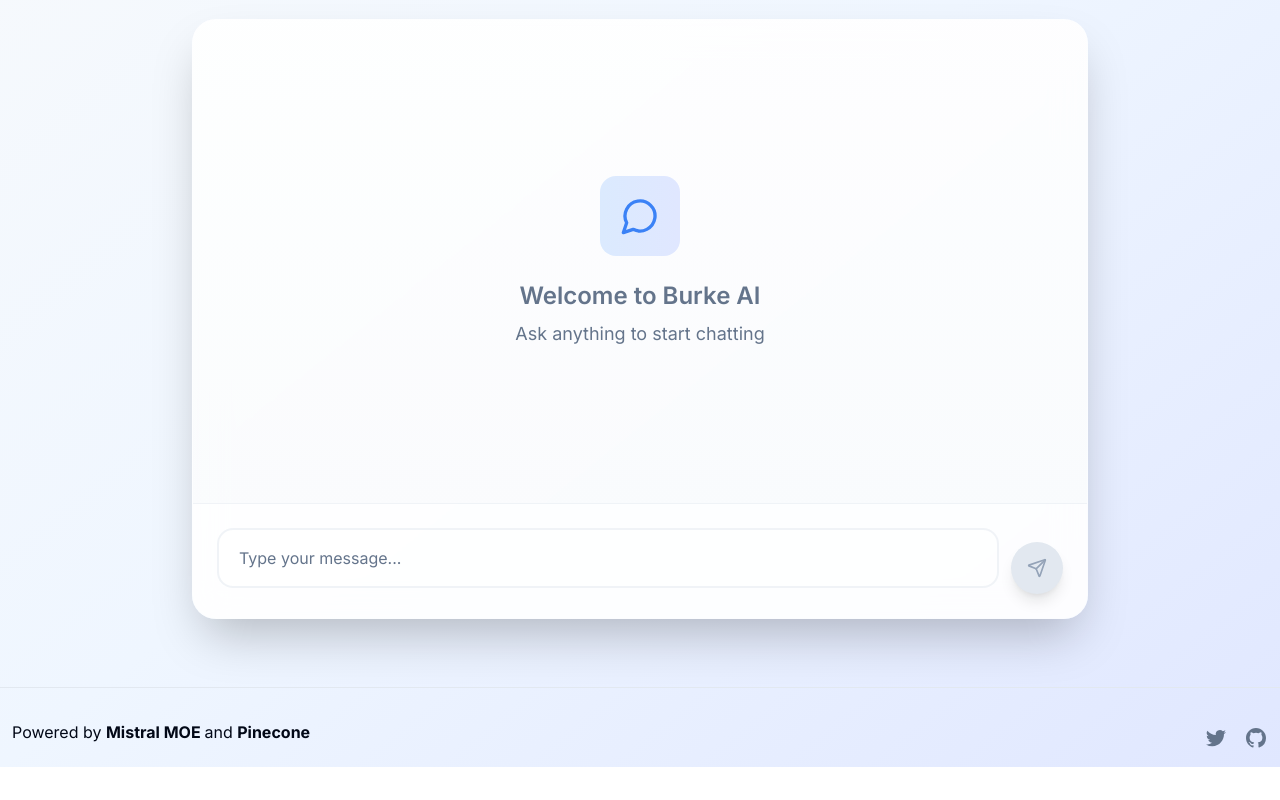
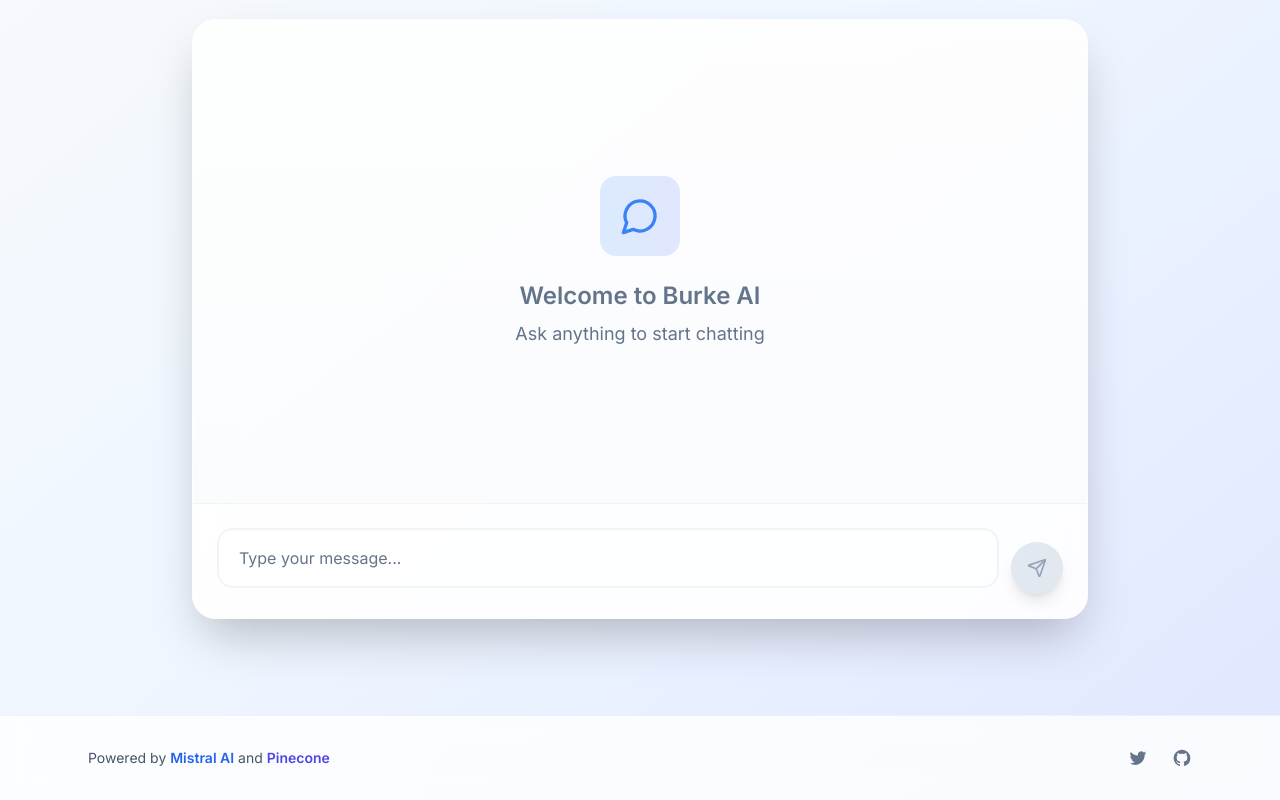
Before and after one commit to bibaswan7/medical-rag, a Next.js app: page / in a window 1280 px wide. Shown: the part 254-1054 px from the top of the page. Before the commit the page ends 1021 px from the top, so only its background shows below. Built offline with nearby package versions, Linux system fonts and the light colour scheme.

Commit message:
Update Footer.tsx

```diff
--- a/components/Footer.tsx
+++ b/components/Footer.tsx
@@ -1,54 +1,61 @@
+// components/Footer.tsx
 import Link from 'next/link';
 
 export default function Footer() {
   return (
-    <footer className="text-center h-16 sm:h-20 w-full sm:pt-2 pt-4 border-t mt-5 flex sm:flex-row flex-col justify-between items-center px-3 space-y-3 sm:mb-0 mb-10">
+    <footer className="bg-white/80 backdrop-blur-md border-t border-slate-200/50 mt-12">
+      <div className="max-w-6xl mx-auto px-6 py-8 text-center text-sm text-slate-600">
+        <div className="flex flex-col sm:flex-row justify-between items-center space-y-4 sm:space-y-0">
           <div>
-        Powered by{' '}
+            Powered by{" "}
             <a
               href="https://mistral.ai/"
               target="_blank"
               rel="noreferrer"
-          className="font-bold hover:underline transition underline-offset-2"
+              className="font-semibold text-blue-600 hover:underline transition-colors"
             >
-          Mistral MOE{' '}
-        </a>
-        and{' '}
+              Mistral AI
+            </a>{" "}
+            and{" "}
             <a
               href="https://pinecone.io"
               target="_blank"
               rel="noreferrer"
-          className="font-bold hover:underline transition underline-offset-2"
+              className="font-semibold text-indigo-600 hover:underline transition-colors"
             >
               Pinecone
             </a>
           </div>
-      <div className="flex space-x-4">
+          <div className="flex space-x-6">
             <Link
               href="https://twitter.com/bibaswan7"
-          className="group"
+              className="group hover:scale-110 transition-transform"
               aria-label="Twitter"
             >
               <svg
                 aria-hidden="true"
-            className="h-6 w-6 fill-slate-500 group-hover:fill-slate-700"
+                className="h-5 w-5 fill-slate-500 group-hover:fill-blue-500 transition-colors"
+                viewBox="0 0 24 24"
               >
                 <path d="M8.29 20.251c7.547 0 11.675-6.253 11.675-11.675 0-.178 0-.355-.012-.53A8.348 8.348 0 0 0 22 5.92a8.19 8.19 0 0 1-2.357.646 4.118 4.118 0 0 0 1.804-2.27 8.224 8.224 0 0 1-2.605.996 4.107 4.107 0 0 0-6.993 3.743 11.65 11.65 0 0 1-8.457-4.287 4.106 4.106 0 0 0 1.27 5.477A4.073 4.073 0 0 1 2.8 9.713v.052a4.105 4.105 0 0 0 3.292 4.022 4.093 4.093 0 0 1-1.853.07 4.108 4.108 0 0 0 3.834 2.85A8.233 8.233 0 0 1 2 18.407a11.615 11.615 0 0 0 6.29 1.84" />
               </svg>
             </Link>
             <Link
               href="https://github.com/bibaswan7"
-          className="group"
+              className="group hover:scale-110 transition-transform"
               aria-label="GitHub"
             >
               <svg
                 aria-hidden="true"
-            className="h-6 w-6 fill-slate-500 group-hover:fill-slate-700"
+                className="h-5 w-5 fill-slate-500 group-hover:fill-slate-700 transition-colors"
+                viewBox="0 0 24 24"
               >
                 <path d="M12 2C6.477 2 2 6.484 2 12.017c0 4.425 2.865 8.18 6.839 9.504.5.092.682-.217.682-.483 0-.237-.008-.868-.013-1.703-2.782.605-3.369-1.343-3.369-1.343-.454-1.158-1.11-1.466-1.11-1.466-.908-.62.069-.608.069-.608 1.003.07 1.531 1.032 1.531 1.032.892 1.53 2.341 1.088 2.91.832.092-.647.35-1.088.636-1.338-2.22-.253-4.555-1.113-4.555-4.951 0-1.093.39-1.988 1.029-2.688-.103-.253-.446-1.272.098-2.65 0 0 .84-.27 2.75 1.026A9.564 9.564 0 0 1 12 6.844a9.59 9.59 0 0 1 2.504.337c1.909-1.296 2.747-1.027 2.747-1.027.546 1.379.202 2.398.1 2.651.64.7 1.028 1.595 1.028 2.688 0 3.848-2.339 4.695-4.566 4.943.359.309.678.92.678 1.855 0 1.338-.012 2.419-.012 2.747 0 .268.18.58.688.482A10.02 10.02 0 0 0 22 12.017C22 6.484 17.522 2 12 2Z" />
               </svg>
             </Link>
           </div>
+        </div>
+      </div>
     </footer>
   );
 }
```
Lines whose indentation alone changed are shown as unchanged.
